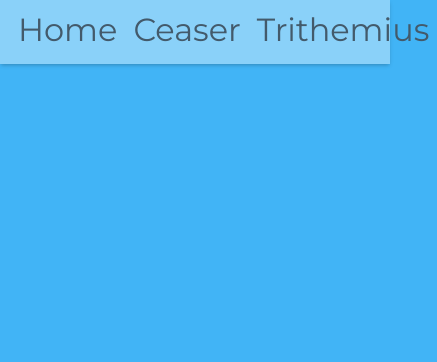
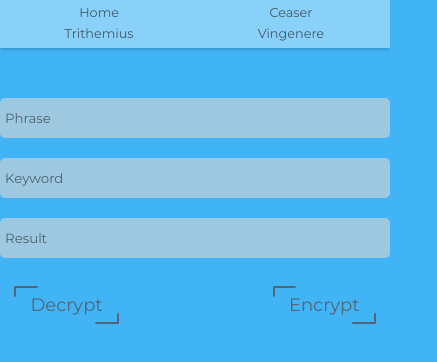
Before and after one commit to crispyyv/crispyyv-ciphers, a React (Create React App) app: page /vingenere in a window 390 px wide. Shown: the top 362 px of the page, 437 px wide, since content can reach past the window. Built offline with nearby package versions, Linux system fonts and the light colour scheme.

Commit message:
add vingenere cipher

```diff
--- a/src/App.js
+++ b/src/App.js
@@ -4,6 +4,7 @@ import { Ceaser } from "./components/Ceaser";
 import { Home } from "./components/Home";
 import NavBar from "./components/NavBar";
 import { Trithemius } from "./components/Trithemius";
+import { Vingenere } from "./components/Vingenere";
 import "./styles/main.scss";
 export const App = () => {
   return (
@@ -20,6 +21,9 @@ export const App = () => {
           <Route path="/trithemius">
             <Trithemius />
           </Route>
+          <Route path="/vingenere">
+            <Vingenere />
+          </Route>
         </Switch>
       </div>
     </Router>
--- a/src/components/Home.jsx
+++ b/src/components/Home.jsx
@@ -13,6 +13,9 @@ export const Home = () => {
         <li>
           <Link to="/trithemius">Trithemius</Link>
         </li>
+        <li>
+          <Link to="/vingenere">Vingenere</Link>
+        </li>{" "}
       </ul>
       {/* <span className="preview__special">
         Also I'm learning now, wait please
--- a/src/components/NavBar.jsx
+++ b/src/components/NavBar.jsx
@@ -16,6 +16,9 @@ const NavBar = ({ location }) => {
           <li className="nav__item">
             <Link to="/trithemius">Trithemius</Link>
           </li>
+          <li className="nav__item">
+            <Link to="/vingenere">Vingenere</Link>
+          </li>
         </ul>
       </div>
     </>
--- a/src/components/Trithemius.jsx
+++ b/src/components/Trithemius.jsx
@@ -98,9 +98,6 @@ export const Trithemius = () => {
   return (
     <>
       <CipherForm handleSubmit={handleSubmit} shift={key} isDecrypt={true}>
-        <span className="attention">
-          *Attention this page for Trithemius cipher*
-        </span>
         {findConst ? null : (
           <div className="flex-row">
             <SlideButton
--- /dev/null
+++ b/src/components/Vingenere.jsx
@@ -0,0 +1,44 @@
+import React, { useRef } from "react";
+import { doCrypt } from "../helpers/vingenereHelpers";
+
+export const Vingenere = () => {
+  const phraseRef = useRef(null);
+  const keywordRef = useRef(null);
+  const outputRef = useRef(null);
+  const encryptHandler = () => {
+    outputRef.current.value = doCrypt(
+      phraseRef.current.value,
+      keywordRef.current.value,
+      false
+    );
+  };
+  const decryptHandler = () => {
+    outputRef.current.value = doCrypt(
+      phraseRef.current.value,
+      keywordRef.current.value,
+      true
+    );
+  };
+  return (
+    <div className="vingenere">
+      <input id="phrase" ref={phraseRef} type="text" placeholder="Phrase" />
+      <input id="keyword" ref={keywordRef} type="text" placeholder="Keyword" />
+      <input
+        id="output"
+        ref={outputRef}
+        type="text"
+        disabled
+        placeholder="Result"
+      />
+
+      <div className="buttons">
+        <button className="form__button" onClick={decryptHandler}>
+          Decrypt
+        </button>
+        <button className="form__button" onClick={encryptHandler}>
+          Encrypt
+        </button>
+      </div>
+    </div>
+  );
+};
--- /dev/null
+++ b/src/helpers/vingenereHelpers.js
@@ -0,0 +1,57 @@
+export const crypt = (input, key) => {
+  let output = "";
+  for (let i = 0, j = 0; i < input.length; i++) {
+    const c = input.charCodeAt(i);
+    if (isUppercase(c)) {
+      output += String.fromCharCode(((c - 65 + key[j % key.length]) % 26) + 65);
+      j++;
+    } else if (isLowercase(c)) {
+      output += String.fromCharCode(((c - 97 + key[j % key.length]) % 26) + 97);
+      j++;
+    } else {
+      output += input.charAt(i);
+    }
+  }
+  return output;
+};
+
+export const doCrypt = (phraseInput, keyInput, decrypt) => {
+  if (keyInput.length === 0) {
+    return "";
+  }
+
+  let key = filterKey(keyInput);
+  if (key.length === 0) {
+    return "";
+  }
+  if (decrypt) {
+    for (let i = 0; i < key.length; i++) {
+      key[i] = (26 - key[i]) % 26;
+    }
+  }
+  return crypt(phraseInput, key);
+};
+
+export const filterKey = (key) => {
+  var result = [];
+  for (var i = 0; i < key.length; i++) {
+    var c = key.charCodeAt(i);
+    if (isLetter(c)) result.push((c - 65) % 32);
+  }
+  return result;
+};
+
+// Tests whether the specified character code is a letter.
+export const isLetter = (c) => {
+  return isUppercase(c) || isLowercase(c);
+};
+
+// Tests whether the specified character code is an uppercase letter.
+export const isUppercase = (c) => {
+  return 65 <= c && c <= 90; // 65 is character code for 'A'. 90 is 'Z'.
+};
+
+// Tests whether the specified character code is a lowercase letter.
+export const isLowercase = (c) => {
+  return 97 <= c && c <= 122; // 97 is character code for 'a'. 122 is 'z'.
+};
--- a/src/styles/main.scss
+++ b/src/styles/main.scss
@@ -16,6 +16,12 @@
 body {
   background: $main-color;
 }
+.vingenere {
+  @include input-styles;
+}
+textarea {
+  resize: none;
+}
 .mt {
   margin-top: 10px;
 }
@@ -29,6 +35,10 @@ body {
   // margin: 20px 0 40px 0;
   @include flex(column, center, center);
   height: 50vh;
+  &__title {
+    text-align: center;
+    font-size: 2rem;
+  }
   &__subtitle {
     margin: 1rem 0;
     font-size: 1.4rem;
@@ -163,6 +173,7 @@ body {
   padding: 10px;
   height: 100%;
   &__item {
+    text-align: center;
     padding: 0 0.5rem;
     font-size: 2rem;
     a {
@@ -181,10 +192,45 @@ body {
   margin-bottom: 2rem;
   font-size: 1.5rem;
 }
+.vingenere {
+  margin: 0 auto;
+  @include flex(column);
 
+  .buttons {
+    max-width: 600px;
+    width: 100%;
+    @include flex(row, space-between);
+  }
+}
 .flex-row {
-  @include flex("row");
+  @include flex(row);
   div {
     margin: 1rem 2rem;
   }
 }
+
+@media screen and (max-width: 600px) {
+  .background {
+    height: 3rem;
+  }
+  .nav {
+    // @include flex(column);
+    align-items: unset;
+    flex-flow: row wrap;
+    padding: 0.2rem;
+
+    &__item {
+      width: 50%;
+      margin: 0.1rem 0;
+      font-size: 0.8rem;
+    }
+  }
+  .buttons {
+    @include flex(column);
+  }
+
+  .center {
+    max-width: 600px;
+    width: 100%;
+  }
+}
```
